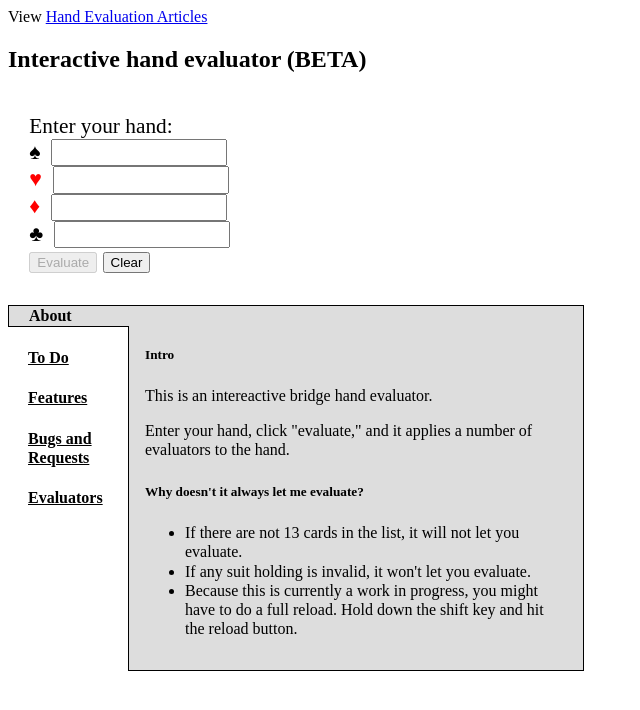
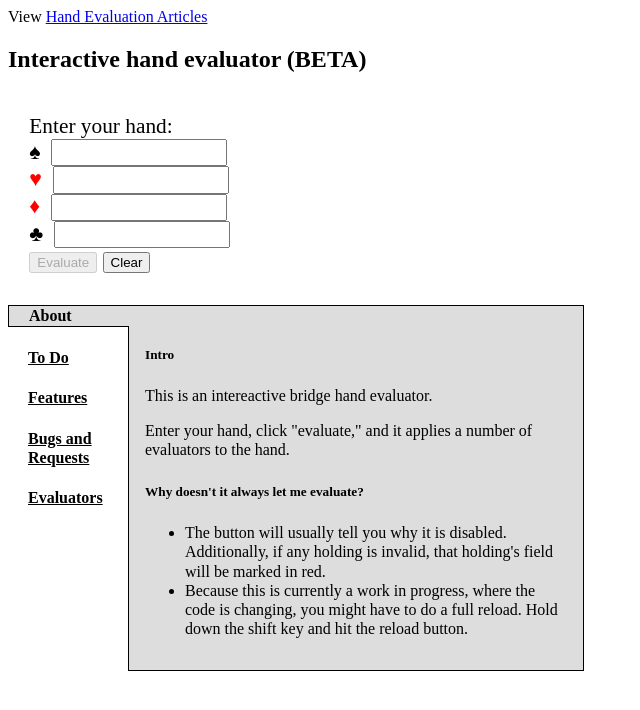
Before and after one commit to thomasoa/hand-evaluator-page, a plain HTML site: page index.html in a window 1280 px wide. Both pictures are taken after a click on the element "About". Shown: the whole page, without its empty margins (0-640 px from the left). Drawn offline with nearby package versions, Linux system fonts and the light colour scheme.

Commit message:
Reflect visual change to submit button in descriptive text

```diff
--- a/index.html
+++ b/index.html
@@ -100,9 +100,8 @@
 <p>Enter your hand, click "evaluate," and it applies a number of evaluators to the hand.
 <h5>Why doesn't it always let me evaluate?</h5>
 <ul>
-<li>If there are not 13 cards in the list, it will not let you evaluate.
-<li>If any suit holding is invalid, it won't let you evaluate.
-<li>Because this is currently a work in progress, you might have to do a full reload. Hold down the shift key and hit the reload button.
+<li>The button will usually tell you why it is disabled. Additionally, if any holding is invalid, that holding's field will be marked in red.
+<li>Because this is currently a work in progress, where the code is changing, you might have to do a full reload. Hold down the shift key and hit the reload button.
 </ul>
 </div>
 <h4 id='todo'>To Do</h4>
```
